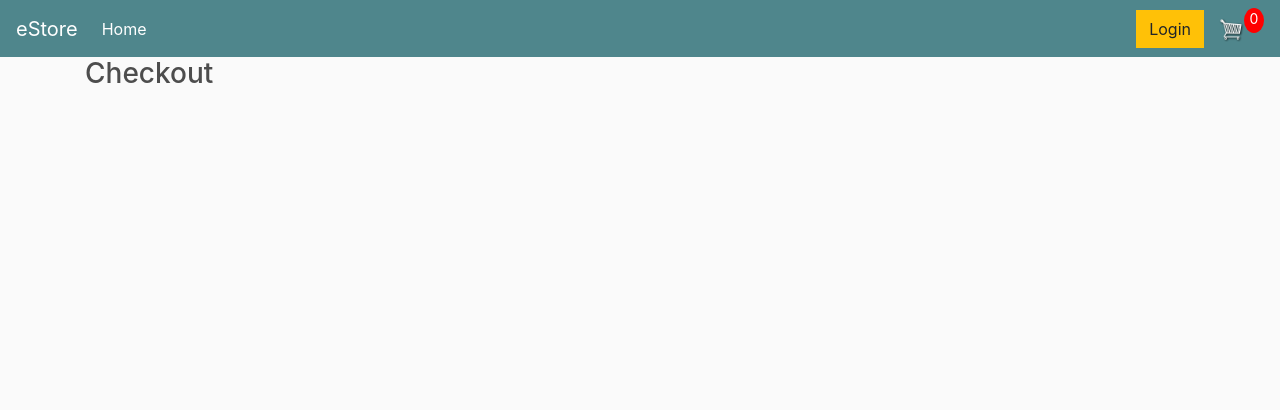
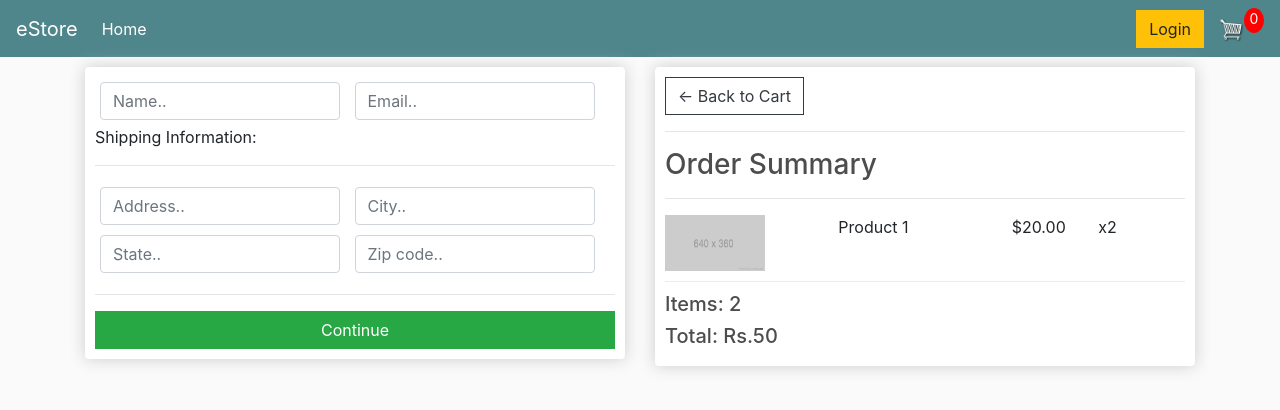
Before and after one commit to aarrun/estore, a Django app: page /checkout/ in a window 1280 px wide. Shown: the top 410 px of the page. Run offline with Django 4.2, Linux system fonts and the light colour scheme; some libraries are stand-ins or nearby versions.

Commit message:
cart update

```diff
--- a/store/templates/store/checkout.html
+++ b/store/templates/store/checkout.html
@@ -3,6 +3,62 @@
 
 {% block content %}
 
-<h3>Checkout</h3>
+<div class="row">
+    <div class="col-lg-6">
+        <div class="box-element" id="form-wrapper">
+
+            <form id="form">
+                <div id="user-info">
+                    <div class="form-field">
+                        <input required class="form-control" type="text" name="name" placeholder="Name..">
+                    </div>
+                    <div class="form-field">
+                        <input required class="form-control" type="email" name="email" placeholder="Email..">
+                    </div>
+                </div>
+
+                <div id="shipping-info">
+                    <p>Shipping Information:</p>
+						<hr>
+						<div class="form-field">
+							<input class="form-control" type="text" name="address" placeholder="Address..">
+						</div>
+						<div class="form-field">
+							<input class="form-control" type="text" name="city" placeholder="City..">
+						</div>
+						<div class="form-field">
+							<input class="form-control" type="text" name="state" placeholder="State..">
+						</div>
+						<div class="form-field">
+							<input class="form-control" type="text" name="zipcode" placeholder="Zip code..">
+						</div>
+                </div>
+
+                <hr>
+                <input id="form-button" class="btn btn-success btn-block" type="submit" value="Continue">
+            </form>
+        </div>
+        <br>
+
+        <div class="box-element hidden" id="payment-info">Paypal Options</div>
+    </div>
+
+    <div class="col-lg-6">
+        <div class="box-element">
+            <a class="btn btn-outline-dark " href="{% url 'cart' %}">&#x2190; Back to Cart</a>
+            <hr>
+            <h3>Order Summary</h3>
+            <hr>
+            <div class="cart-row">
+                <div style="flex:2"><img class="row-image" src="{% static 'images/placeholder.png' %}"></div>
+                <div style="flex:2"><p>Product 1</p></div>
+                <div style="flex:1"><p>$20.00</p></div>
+                <div style="flex:1"><p>x2</p></div>
+            </div>
+            <h5>Items: 2</h5>
+            <h5>Total: Rs.50</h5>
+        </div>
+    </div>
+</div>
 
 {% endblock content %}
```
Also changed, not shown: store/templates/store/cart.html (+44 -1 lines), store/templates/store/store.html (+37 -1 lines), static/images/arrow-down.png (added), static/images/arrow-up.png (added), static/images/placeholder.png (added).
